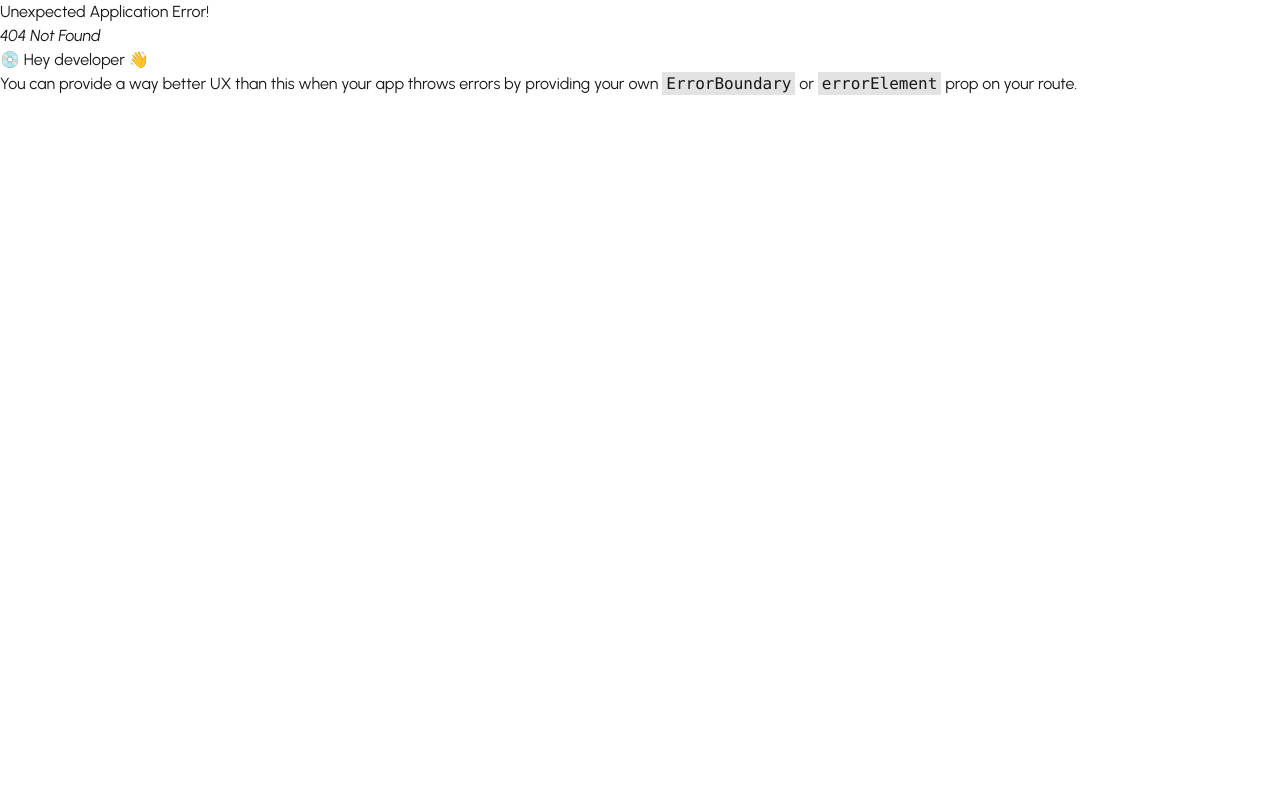
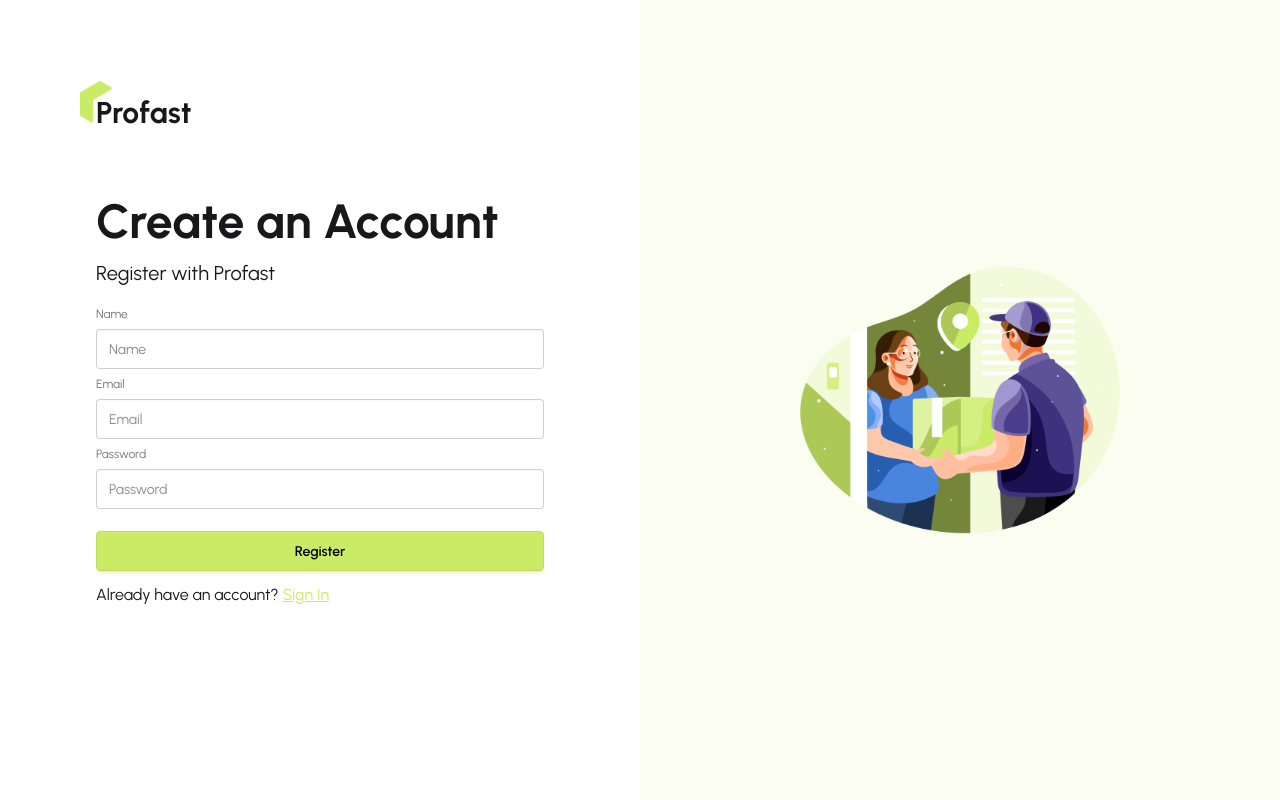
Before and after one commit to istiakiraz/mile-12-profast-client, a React (Vite) app: page /signup in a window 1280 px wide. Before the commit this address had no page. Built offline with nearby package versions, Linux system fonts and the light colour scheme.

Commit message:
added sign up page and react hook form

```diff
--- a/src/pages/Authpages/SignIn.jsx
+++ b/src/pages/Authpages/SignIn.jsx
@@ -1,20 +1,57 @@
-import React from 'react';
+import React from "react";
+import { useForm } from "react-hook-form";
+import { Link } from "react-router";
 
 const SignIn = () => {
+  const { register, handleSubmit,  formState: { errors }, } = useForm();
+
+  const onSubmit = (data) => {
+    console.log(data);
+  };
+
   return (
     <div>
-           <form >
+      <form onSubmit={handleSubmit(onSubmit)}>
         <fieldset className="fieldset">
-                <h1 className='lg:text-5xl mb-2 font-bold'>Welcome Back</h1>
-                <p className='text-xl  mb-3' >Sign In with Profast</p>
+
+          <h1 className="lg:text-5xl mb-2 font-bold">Welcome Back</h1>
+          <p className="text-xl  mb-3">Sign In with Profast</p>
+
           <label className="label">Email</label>
-          <input type="email" className="input w-full" placeholder="Email" />
+          <input
+            type="email"
+            {...register("email" , { required: true })}
+            className="input w-full"
+            placeholder="Email"
+          />
+
+            {errors.email?.type === "required" && (
+            <p className="text-red-700">Email is required</p>
+          )}
+
           <label className="label">Password</label>
-          <input type="password" className="input w-full" placeholder="Password" />
-          <div><a className="link link-hover">Forgot password?</a></div>
+          <input
+            type="password"
+            {...register("password" , { required: true })}
+            className="input w-full"
+            placeholder="Password"
+          />
+
+           {errors.password?.type === "required" && (
+            <p className="text-red-700">password is required</p>
+          )}
+
+          <div>
+            <a className="link text-[16px] underline link-hover">
+              Forgot password?
+            </a>
+          </div>
+
           <button className="btn btn-secondary text-black mt-4">Login</button>
+
         </fieldset>
       </form>
+       <p className='text-[16px] mt-2 ' >Don’t have any account?  <Link to='/signup' > <span className='text-secondary underline hover:text-green-800' >Register</span> </Link></p>
     </div>
   );
 };
--- /dev/null
+++ b/src/pages/Authpages/SignUp.jsx
@@ -0,0 +1,94 @@
+import React from "react";
+import { useForm } from "react-hook-form";
+import { Link } from "react-router";
+
+const SignUp = () => {
+  const {
+    register,
+    handleSubmit,
+    formState: { errors },
+  } = useForm();
+
+  const onSubmit = (data) => {
+    console.log(data);
+  };
+
+  return (
+    <div>
+      <form onSubmit={handleSubmit(onSubmit)}>
+        <fieldset className="fieldset">
+          <h1 className="lg:text-5xl mb-2 font-bold">Create an Account</h1>
+          <p className="text-xl  mb-3">Register with Profast</p>
+
+          {/* name input  */}
+          <label className="label">Name</label>
+          <input
+            type="name"
+            {...register("name", { required: true, maxLength: 20 })}
+            className="input w-full"
+            placeholder="Name"
+          />
+
+          {errors.name?.type === "required" && (
+            <p className="text-red-700">First name is required</p>
+          )}
+
+          {errors.name?.type === "maxLength" && (
+            <p className="text-red-700">
+              First name must be under 20 characters
+            </p>
+          )}
+
+          {/* email input */}
+          <label className="label">Email</label>
+          <input
+            type="email"
+            {...register("email", { required: true })}
+            className="input w-full"
+            placeholder="Email"
+          />
+
+          {errors.email?.type === "required" && (
+            <p className="text-red-700">Email is required</p>
+          )}
+
+          {/* password input */}
+          <label className="label">Password</label>
+          <input
+            type="password"
+            {...register("password" , { required: true, minLength: 6 })}
+            className="input w-full"
+            placeholder="Password"
+          />
+
+           {errors.password?.type === "required" && (
+            <p className="text-red-700">Password is required</p>
+          )}
+
+          {errors.password?.type === "minLength" && (
+            <p className="text-red-700">
+              Password must be 6 characters or longer
+            </p>
+          )}
+
+
+
+          <button className="btn btn-secondary text-black mt-4">
+            Register
+          </button>
+        </fieldset>
+      </form>
+      <p className="text-[16px] mt-2 ">
+        Already have an account?{" "}
+        <Link to="/signin">
+          {" "}
+          <span className="text-secondary underline hover:text-green-800">
+            Sign In
+          </span>{" "}
+        </Link>
+      </p>
+    </div>
+  );
+};
+
+export default SignUp;
--- a/src/router/router.jsx
+++ b/src/router/router.jsx
@@ -5,6 +5,7 @@ import Hero from "../pages/Home/HomeComponents/Hero";
 import HomePage from "../pages/Home/HomePage";
 import AuthLayouts from "../layouts/AuthLayouts";
 import SignIn from "../pages/Authpages/SignIn";
+import SignUp from "../pages/Authpages/SignUp";
 
 export const router = createBrowserRouter([
   {
@@ -24,6 +25,10 @@ export const router = createBrowserRouter([
       {
         path: 'signin',
         Component: SignIn
+      },
+      {
+        path:'signup',
+        Component: SignUp
       }
     ]
 
```
Lines whose indentation alone changed are shown as unchanged.
